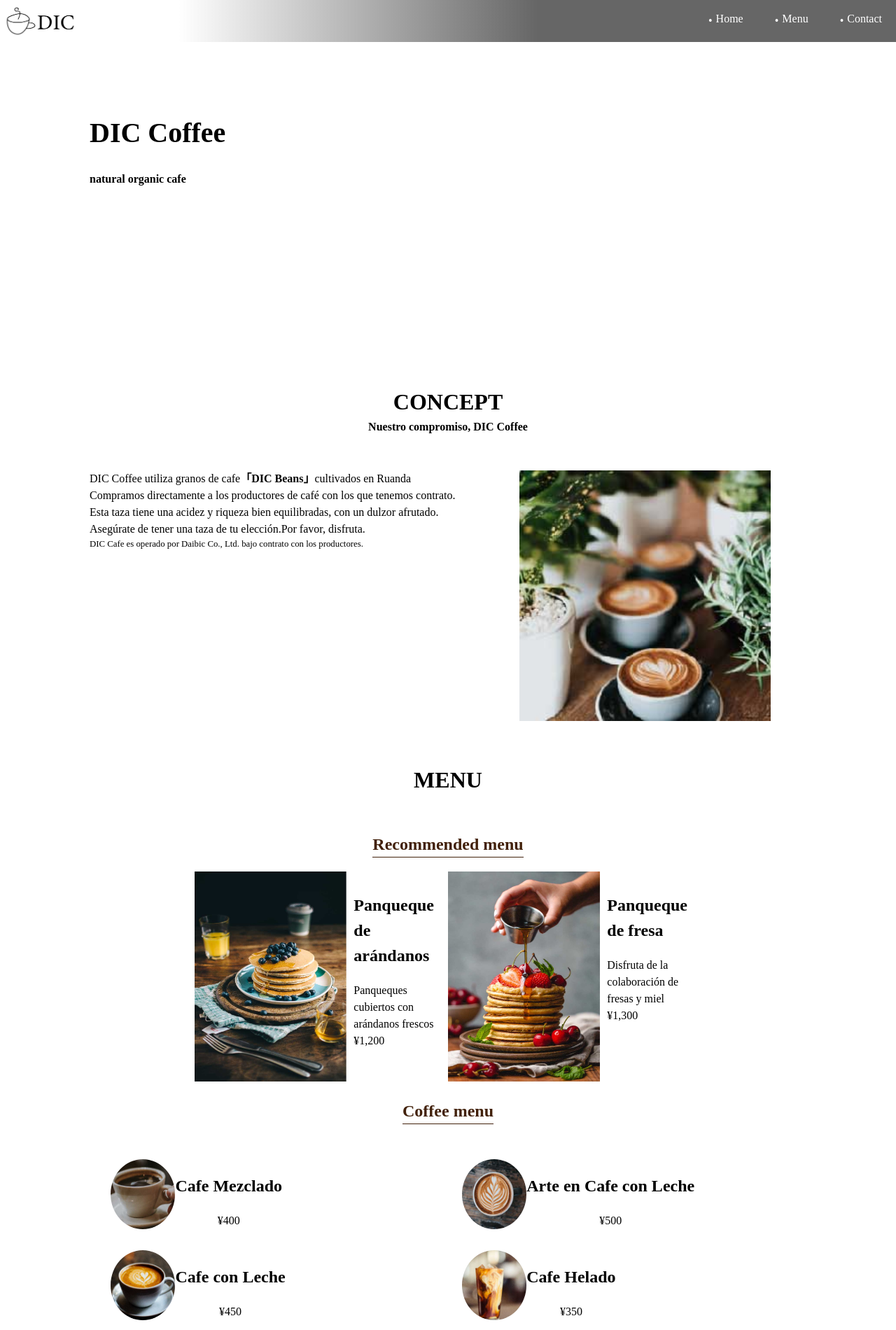
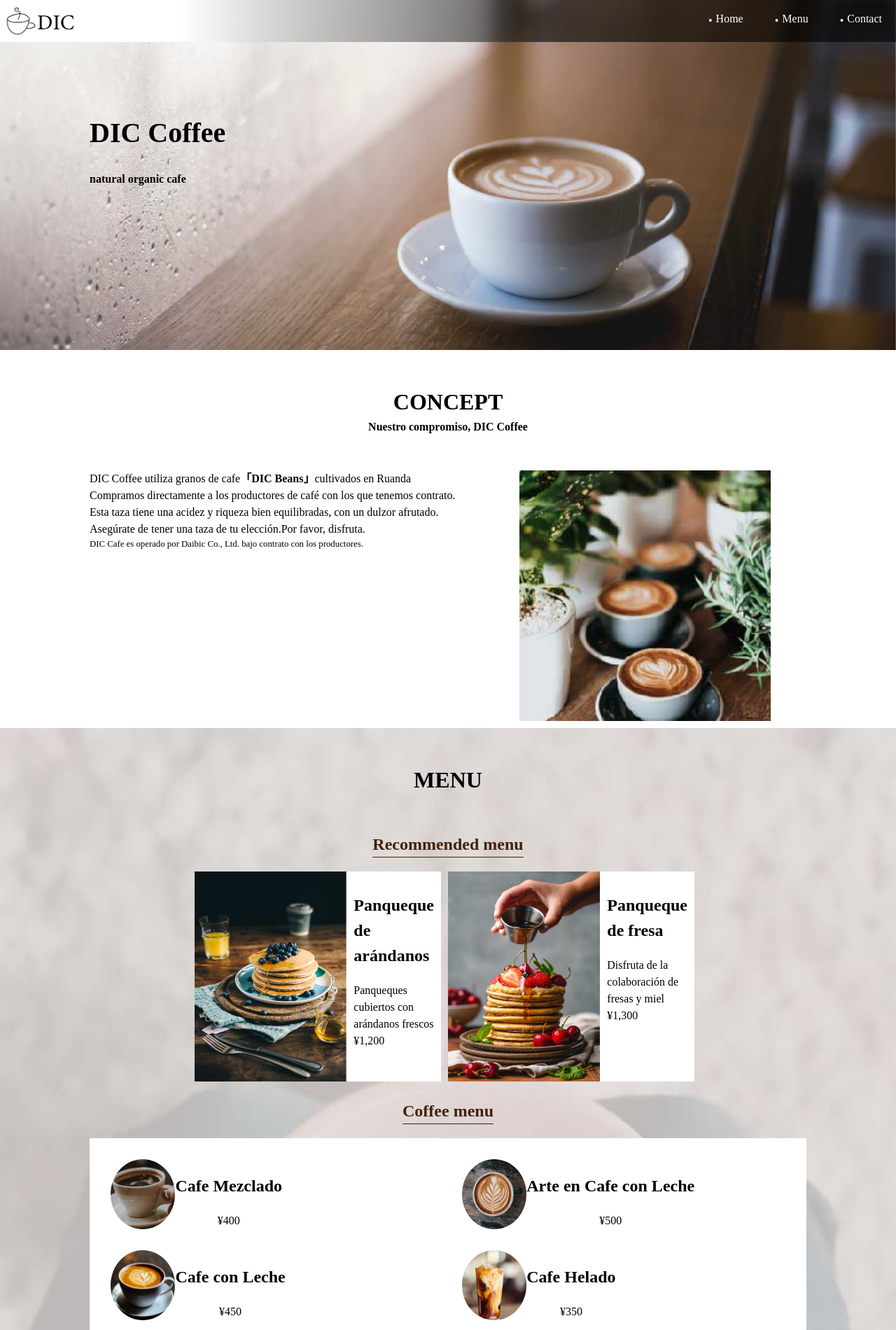
Before and after one commit to nickleiva/programen.semana2, a plain HTML site: page index.html in a window 1280 px wide. Shown: the top 1900 px of the page at 70% size. Drawn offline with Linux system fonts and the light colour scheme; the site is published under a folder, as on GitHub Pages, so addresses that start at the root find nothing.

Commit message:
version 1.1.1

```diff
--- a/css/main.css
+++ b/css/main.css
@@ -54,14 +54,14 @@ div,li {
   padding: 50px 10% 10px;
 }
 .back_menu {
-  background-image: url("/images/sample_menu_bg.jpg");
+  background-image: url("../images/sample_menu_bg.jpg");
   background-size: cover;
   background-position: center;
 }
 
 .key {
   height: 500px;
-  background: center / cover no-repeat url("/images/sample_key.jpg");
+  background: center / cover no-repeat url("../images/sample_key.jpg");
   font-family: 'Noto Serif JP', serif;
   font-weight: bold;
 }
```
